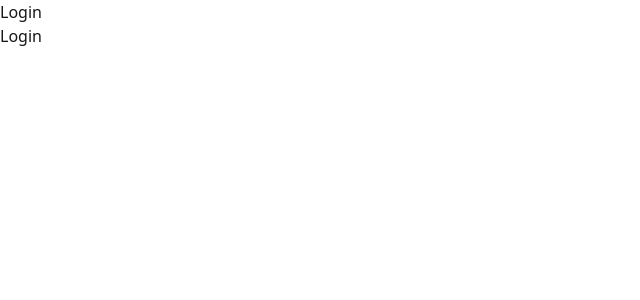
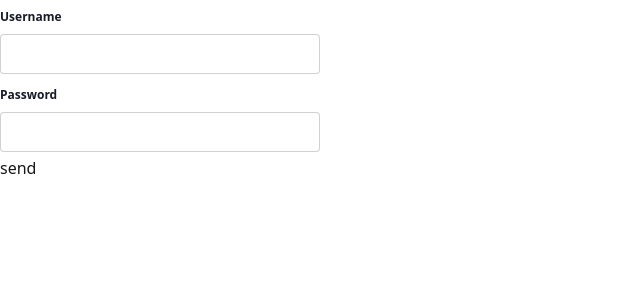
Before and after one commit to Naitive13/Tapakila-Front, a Next.js app: page /login in a window 1280 px wide. Shown: the top 300 px of the page, without its empty margins (0-640 px from the left). Built offline with nearby package versions, Linux system fonts and the light colour scheme.

Commit message:
feat: add simple login page
the handler is just for testing for now

```diff
--- a/src/app/(auth)/login/page.tsx
+++ b/src/app/(auth)/login/page.tsx
@@ -1,8 +1,57 @@
+"use client";
+import { useRef } from "react";
+
 export default function Login() {
+  // const handler = (e: React.FormEvent<HTMLFormElement>) => {
+  //   e.preventDefault();
+  //   console.log({
+  //     username: usernameRef.current?.value,
+  //     password: passwordRef.current?.value,
+  //     email: emailRef.current?.value,
+  //     role: "standard",
+  //     creationDate: new Date().toISOString(),
+  //   });
+  // };
+
+  const handler = async (e: FormData) => {
+    console.log({
+      username: e.get("username"),
+      password: e.get("password"),
+      // email: e.get("email"),
+      // role: "standard",
+      // creationDate: new Date().toISOString(),
+    });
+  };
+
+  const usernameRef = useRef<HTMLInputElement>(null);
+  const passwordRef = useRef<HTMLInputElement>(null);
+
   return (
-    <div>
-      <h1>Login</h1>
-      <button>Login</button>
-    </div>
+    <>
+      <form action={handler}>
+        <fieldset className="fieldset">
+          <legend className="fieldset-legend">Username</legend>
+          <input
+            type="text"
+            className="input"
+            placeholder=""
+            name="username"
+            ref={usernameRef}
+          />
+        </fieldset>
+
+        <fieldset className="fieldset">
+          <legend className="fieldset-legend">Password</legend>
+          <input
+            type="password"
+            className="input"
+            placeholder=""
+            name="password"
+            ref={passwordRef}
+          />
+        </fieldset>
+        <button>send</button>
+      </form>
+    </>
   );
 }
```
